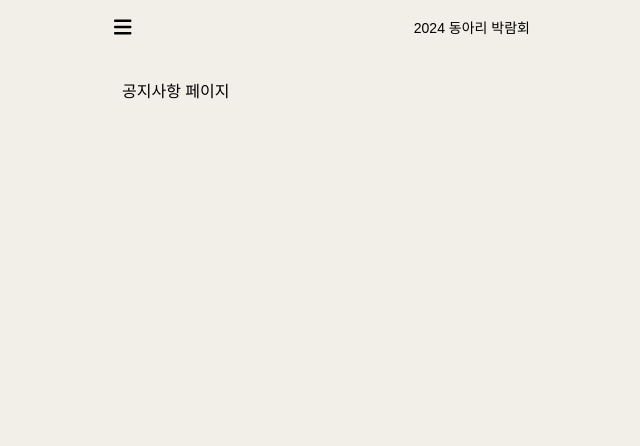
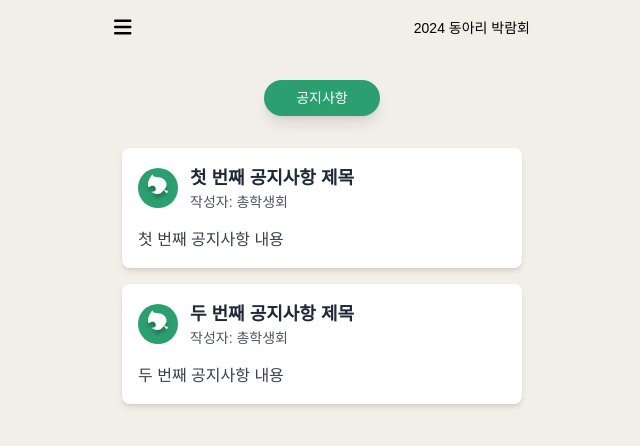
Before and after one commit to Antraxmin/sch-club-fair, a Next.js app: page /notice in a window 1280 px wide. Shown: the top 446 px of the page, without its empty margins (318-958 px from the left). Built offline with nearby package versions, Linux system fonts and the light colour scheme; a web font is replaced by a local one.

Commit message:
feat: 임시 공지사항 페이지 생성

```diff
--- a/pages/notice/index.tsx
+++ b/pages/notice/index.tsx
@@ -1,3 +1,53 @@
+import React from "react";
+
+const notices = [
+  {
+    id: 1,
+    title: "첫 번째 공지사항 제목",
+    author: "총학생회",
+    content: "첫 번째 공지사항 내용",
+  },
+  {
+    id: 2,
+    title: "두 번째 공지사항 제목",
+    author: "총학생회",
+    content: "두 번째 공지사항 내용",
+  },
+];
+
 export default function NoticePage() {
-  return <>공지사항 페이지</>;
+  return (
+    <>
+      <div className="flex flex-col items-center">
+        <div className="bg-[#2B9F70] text-white text-sm py-2 px-8 rounded-full shadow-lg mb-4">
+          <span>공지사항</span>
+        </div>
+        <div className="w-full max-w-md mt-4">
+          {notices.map((notice) => (
+            <div
+              key={notice.id}
+              className="bg-white rounded-lg shadow-md overflow-hidden mb-4"
+            >
+              <div className="p-4">
+                <div className="flex items-center mb-4">
+                  <div className="h-10 w-10 bg-[#2B9F70] rounded-full flex items-center justify-center mr-3">
+                    <img src="/img/icon.png" alt="Avatar" className="h-7 w-7" />
+                  </div>
+                  <div>
+                    <h2 className="text-lg font-semibold text-gray-800">
+                      {notice.title}
+                    </h2>
+                    <p className="text-sm text-gray-600">
+                      작성자: {notice.author}
+                    </p>
+                  </div>
+                </div>
+                <p className="text-gray-700">{notice.content}</p>
+              </div>
+            </div>
+          ))}
+        </div>
+      </div>
+    </>
+  );
 }
```
Also changed, not shown: public/img/icon.png (added).
